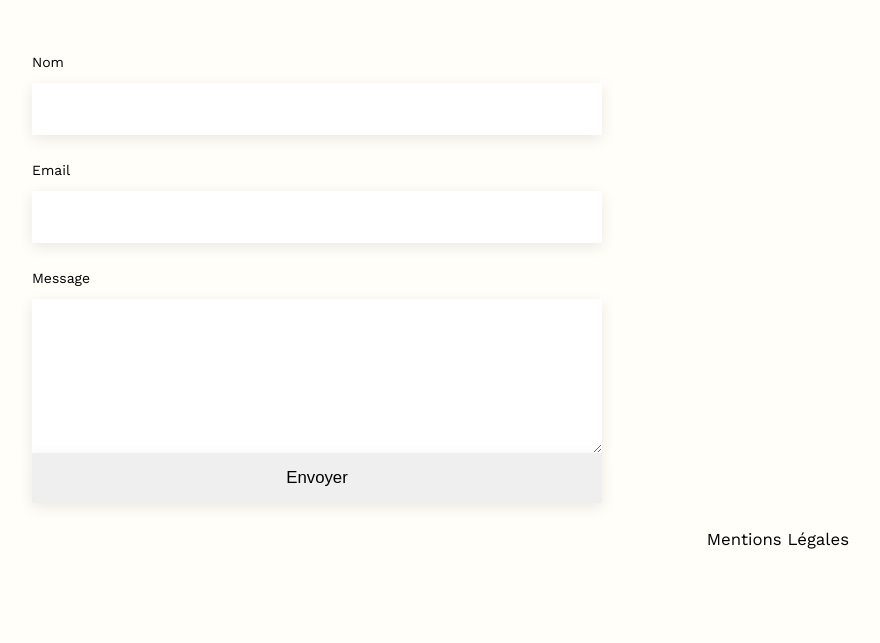
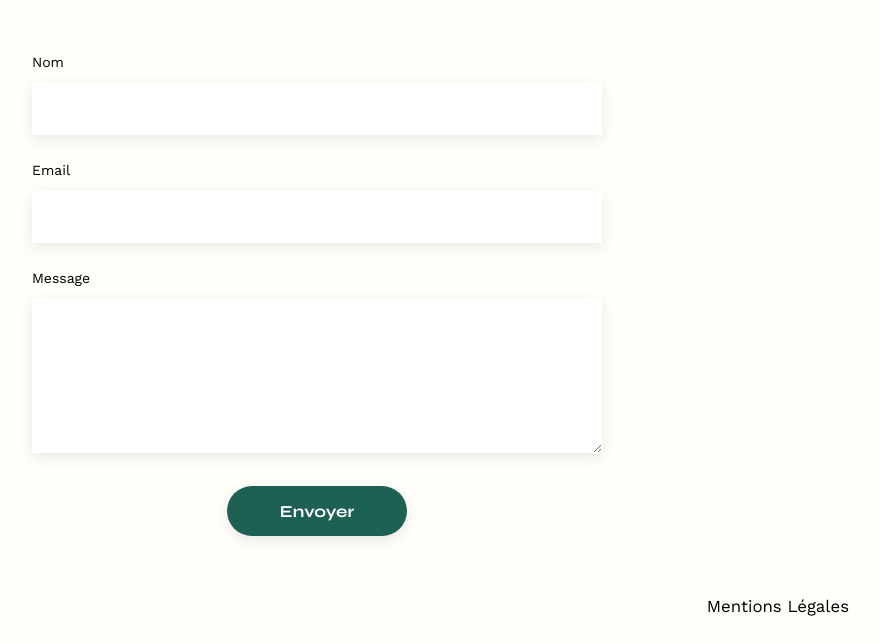
Before and after one commit to matthieu-h/Portfolio-architecte-sophie-bluel-master, a plain HTML site: page FrontEnd/index.html in a window 1280 px wide. Shown: the part 746-1389 px from the top of the page, without its empty margins (323-1203 px from the left). Before the commit the page ends 1322 px from the top, so only its background shows below. Drawn offline with nearby package versions, Linux system fonts and the light colour scheme; no server answers.

Commit message:
finalisation formulaire

```diff
--- a/FrontEnd/assets/style.css
+++ b/FrontEnd/assets/style.css
@@ -194,6 +194,7 @@ nav a{
 	color:#FFFFFF;
 }
 
+
 .gallery {
 	order: 3;
 	width: 100%;
@@ -239,7 +240,7 @@ nav a{
 	box-shadow: 0px 4px 14px rgba(0, 0, 0, 0.09);
 }
 
-.login-form-button, .add-picture-button, .valid-add-picture-button{
+.login-form-button, .add-picture-button, .valid-add-picture-button, .send-button{
 	font-family: 'Syne';
 	font-weight: 700;
 	color: white;
--- a/FrontEnd/index.html
+++ b/FrontEnd/index.html
@@ -51,7 +51,7 @@
 			<input type="email" name="email" id="email">
 			<label for="message">Message</label>
 			<textarea name="message" id="message" cols="30" rows="10"></textarea>
-			<input type="submit" value="Envoyer">
+			<input type="submit" value="Envoyer" class="send-button">
 		</form>
 	</section>
 	<aside id="modal" class="modal">
--- a/FrontEnd/script.js
+++ b/FrontEnd/script.js
@@ -293,11 +293,10 @@ fileInput.addEventListener("change", function (event) {
 //vérification du remplissage de tous les champs et changement de couleur du bouton valider
 const titleInput = document.querySelector(".title-input");
 const categoryId = document.querySelector(".categorie-select");
-
+const addPictureButtonElement = document.querySelector(
+  ".valid-add-picture-button"
+);
 function checkFields() {
-  const addPictureButtonElement = document.querySelector(
-    ".valid-add-picture-button"
-  );
   const titleInputValue = titleInput.value;
   const categoryIdValue = categoryId.value;
   const imageFile = fileInput.files[0];
@@ -358,6 +357,7 @@ function addWork(e) {
       categorySelectedElement.value = "";
       const titleInputElement = document.querySelector(".title-input");
       titleInputElement.value = "";
+      addPictureButtonElement.style.backgroundColor = "#A7A7A7";
     }
   });
 }
```
Also changed, not shown: Backend/images/hotel-first-arte-new-delhi1688117515876.png (added), Backend/images/la-balisiere1688117466802.png (added), Backend/images/restaurant-sushisen-londres1688117385335.png (added), 1 other file.
